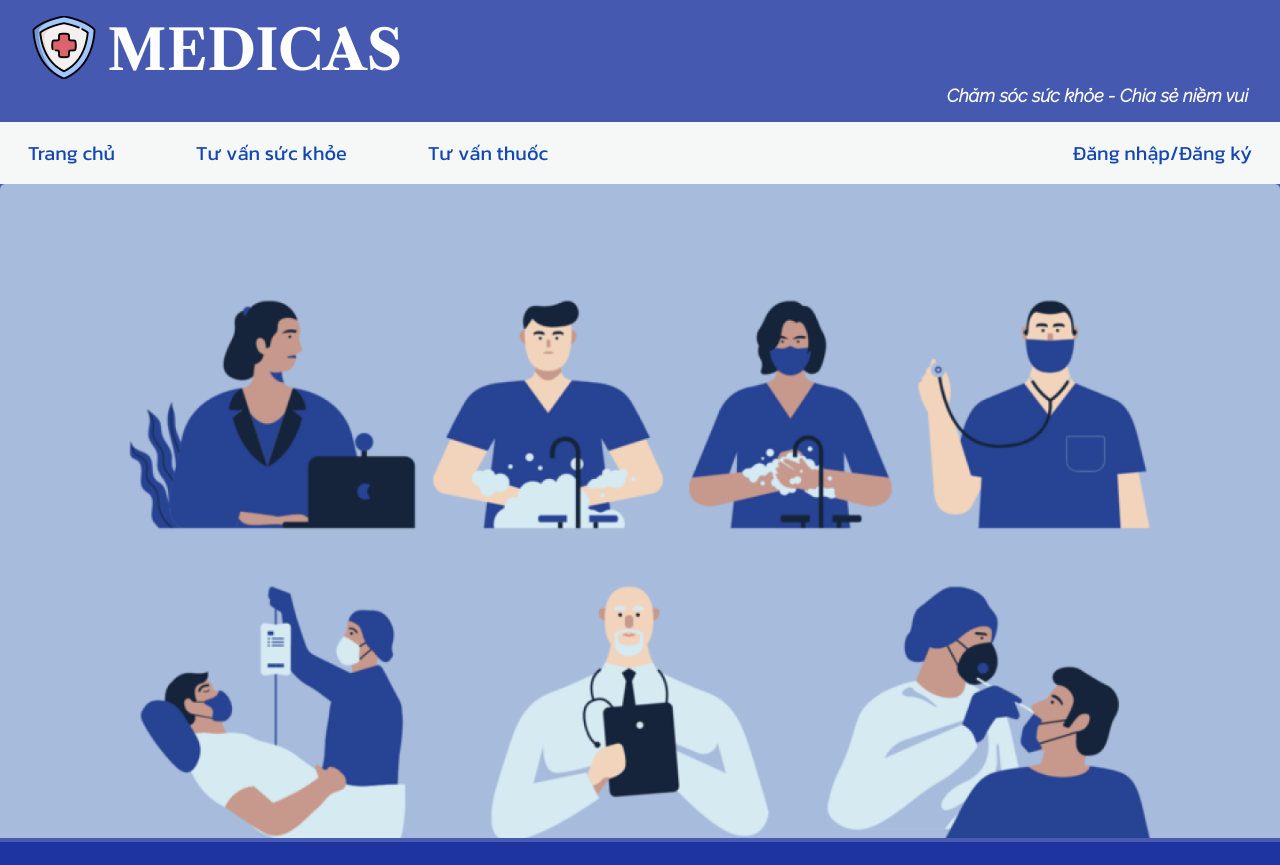
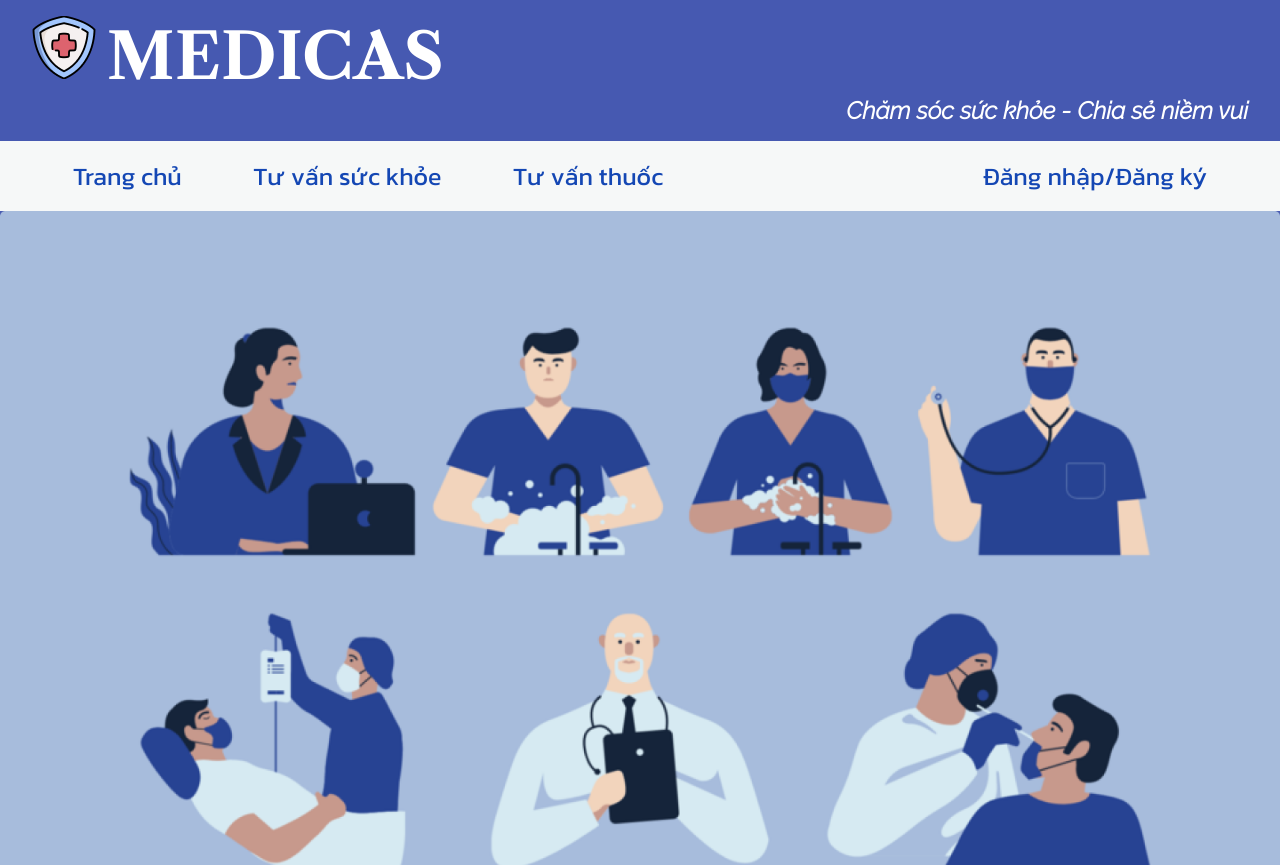
Before and after one commit to nglinh2107/Webdev-NT208, a plain HTML site: page index.html in a window 1280 px wide. Shown: the top 865 px of the page. Drawn offline with nearby package versions, Linux system fonts and the light colour scheme.

Commit message:
updated (dunno what happened to it)

```diff
--- a/css/main.css
+++ b/css/main.css
@@ -18,38 +18,38 @@ body{
 }
 
 .logo{
-    padding: 0.2em;
+    padding: .1em;
     padding-bottom: 0;
     text-decoration: none;
     font-weight: bold;
     color: white;
-    font-size: 3.5em;
+    font-size: 4em;
     margin: 0;
     font-family: 'Libre Caslon Text';
 
 }
+
 .slogan{
     text-align:right;
-    font-size:large;
+    font-size:x-large;
     font-family: 'Raleway';
-
     padding: 0;
     margin: 0;
     color: white;
 }
-.icon{
-    float: left;
+.icon img{
+    padding-top:1px;
 }
 
 nav{
     color: white;
     display: grid;
-    grid-template-columns:35em auto;
+    grid-template-columns:40em auto;
     justify-content: unset;
 
 }
 .menu{
-    padding: 0 0.5em;
+    padding: 0 3em;
     display: flex;
     list-style-type: none;
     height: auto;
@@ -57,12 +57,12 @@ nav{
     justify-content: space-between;
 }
 .login{
-    padding-right: .5em ;
+    padding-right: 3em ;
     text-align: right;
 }
 a{
     text-decoration: none;
-    font-size: 20px;
+    font-size: 25px;
     color: rgb(20, 71, 180);
     margin: 1em;
     font-family: 'Kanit';
@@ -94,3 +94,6 @@ ul{
 span{
     font-weight: bold;
 }
+.cont li{
+    font-size: 18px;
+}
--- a/index.html
+++ b/index.html
@@ -10,8 +10,8 @@
 <body>
     <div class="header">
         <div class="container">
+            <img class="icon" src="image/health.png" alt="logo">
             <a class="logo" href="#">MEDICAS </a>
-            <img class="icon" src="image/health.png" alt="logo">
             <h1 class="slogan">Chăm sóc sức khỏe - Chia sẻ niềm vui</h1>
         </div>
             <nav>
```
